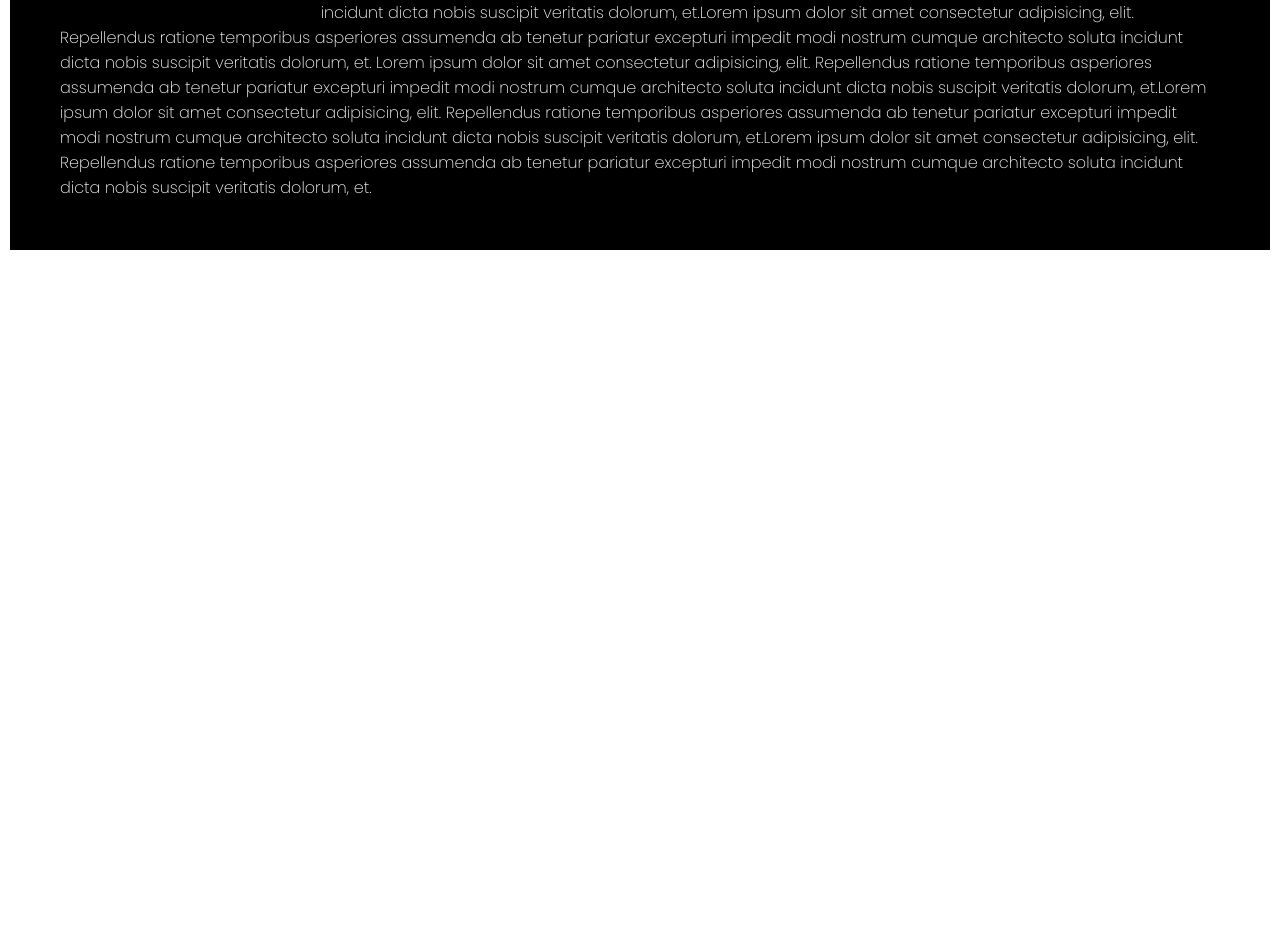
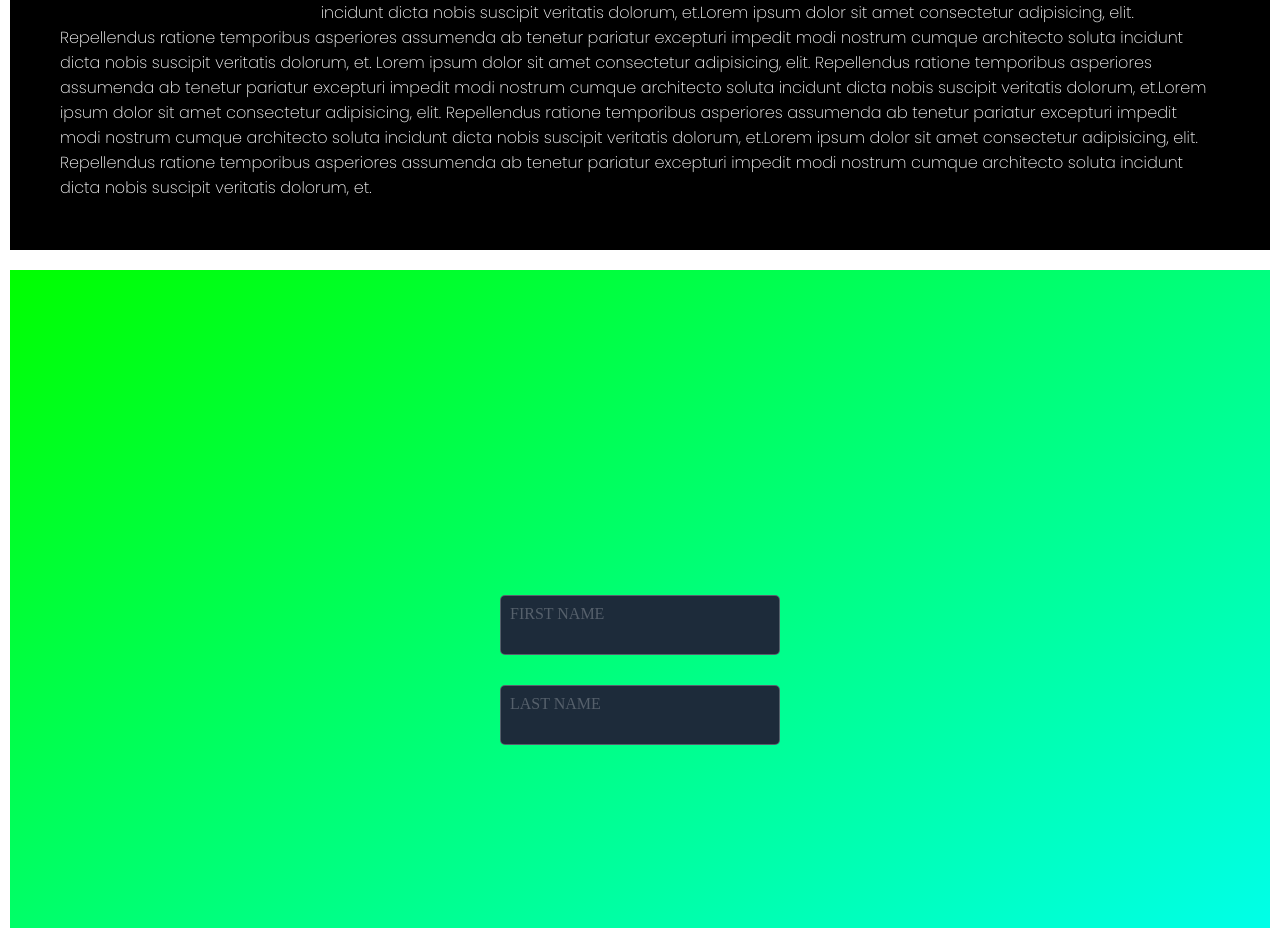
Before and after one commit to IvanVolyk/different-text-effects, a plain HTML site: page index.html in a window 1280 px wide. Shown: the part 4532-5460 px from the top of the page. Before the commit the page ends 4792 px from the top, so only its background shows below. Drawn offline with Linux system fonts and the light colour scheme.

Commit message:
Input Field Text Animation

```diff
--- a/index.html
+++ b/index.html
@@ -143,6 +143,24 @@
     </div>
     <!-- Wrap Text Around Circle  -->
 
+    <!-- Input Field Text Animation -->
+
+    <div class="container">
+      <div class="input__container">
+        <div class="inputBox">
+          <input class="inputBox__name" type="text" required="required">
+          <span class="inputBox__name-title">First Name</span>
+        </div>
+        <div class="inputBox">
+          <input class="inputBox__last_name" type="text" required="required">
+          <span class="inputBox__last_name-title">Last Name</span>
+        </div>
+      </div>
+    </div>
+
+
+    <!-- Input Field Text Animation -->
+
   </section>
 
 
--- a/style/style.css
+++ b/style/style.css
@@ -506,3 +506,85 @@ section {
 }
 
 /*Wrap Text Around Circle*/
+
+/*Input Field Text Animation*/
+
+.input__container {
+  display: flex;
+  justify-content: center;
+  align-items: center;
+  min-height: 100vh;
+  flex-direction: column;
+  gap: 30px;
+  background: linear-gradient(to bottom right, lime, cyan);
+}
+
+.inputBox {
+  position: relative;
+  width: 280px;
+  height: 60px;
+}
+
+.inputBox__name, .inputBox__last_name {
+  width: 100%;
+  height: 100%;
+  border: 1px solid rgba(255, 255, 255, 0.25);
+  background-color: #1d2b3a;
+  border-radius: 5px;
+  outline: none;
+  color: #fff;
+  padding: 10px;
+  font-size: 1em;
+  transition: 0.5s;
+  letter-spacing: 0.1em;
+}
+
+.inputBox__name-title, .inputBox__last_name-title {
+  position: absolute;
+  left: 0;
+  padding: 10px;
+  pointer-events: none;
+  font-size: 1em;
+  color: rgba(255, 255, 255, 0.25);
+  text-transform: uppercase;
+  transition: 0.5s;
+}
+
+.inputBox__name:valid ~ .inputBox__name-title,
+.inputBox__name:focus ~ .inputBox__name-title {
+  color: #00dfc4;
+  transform: translateX(10px) translateY(-7px);
+  font-size: 0.65em;
+  padding: 0 10px;
+  background-color: #1d2b3a;
+  border-left: 1px solid #00dfc4;
+  border-right: 1px solid #00dfc4;
+  letter-spacing: 0.2em;
+}
+
+.inputBox__last_name:valid ~ .inputBox__last_name-title,
+.inputBox__last_name:focus ~ .inputBox__last_name-title {
+  color: #00dfc4;
+  transform: translateX(10px) translateY(-7px);
+  font-size: 0.65em;
+  padding: 0 10px;
+  background-color: #1d2b3a;
+  border-left: 1px solid #00dfc4;
+  border-right: 1px solid #00dfc4;
+  letter-spacing: 0.2em;
+  background: #00dfc4;
+  color: #1d2b3a;
+  border-radius: 2px;
+}
+
+.inputBox__name:valid,
+.inputBox__name:focus {
+  border: 1px solid #00dfc4;
+}
+
+.inputBox__last_name:valid,
+.inputBox__last_name:focus {
+  border: 1px solid #00dfc4;
+}
+
+/*Input Field Text Animation*/
```
